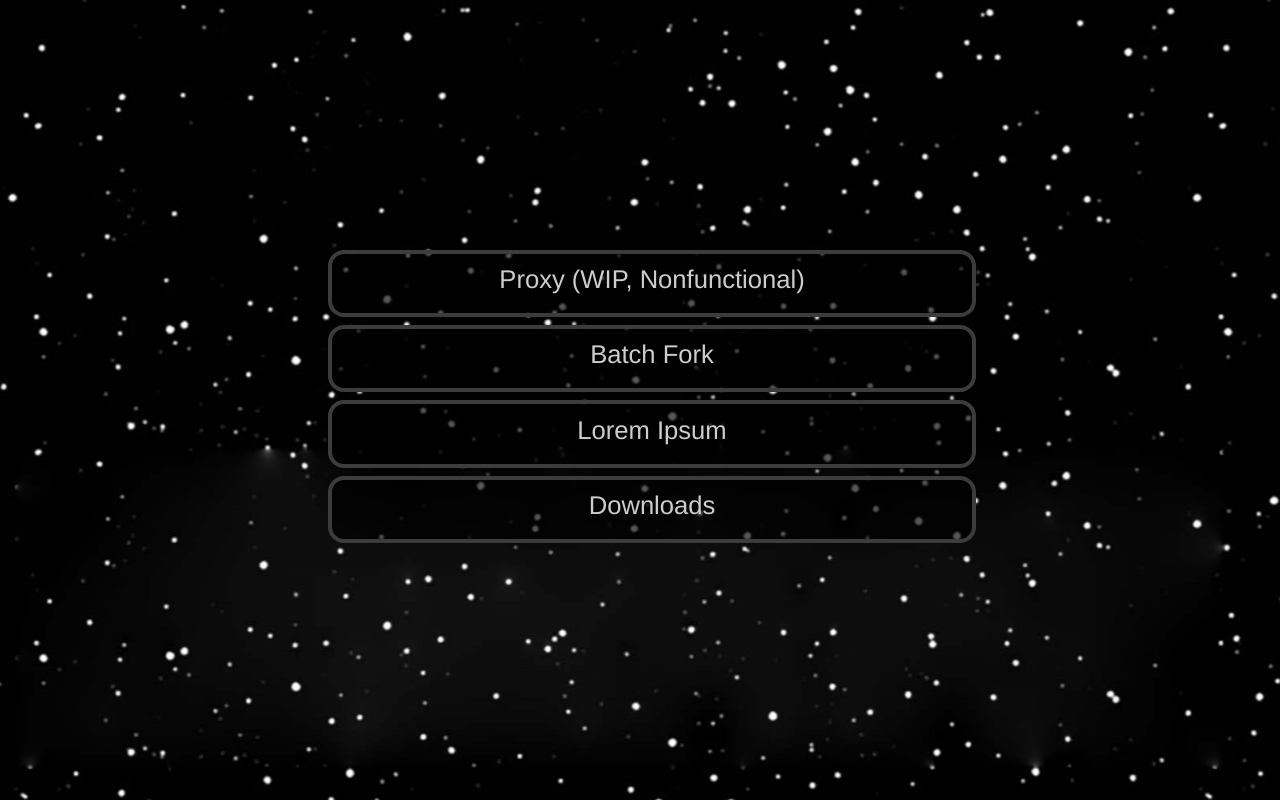
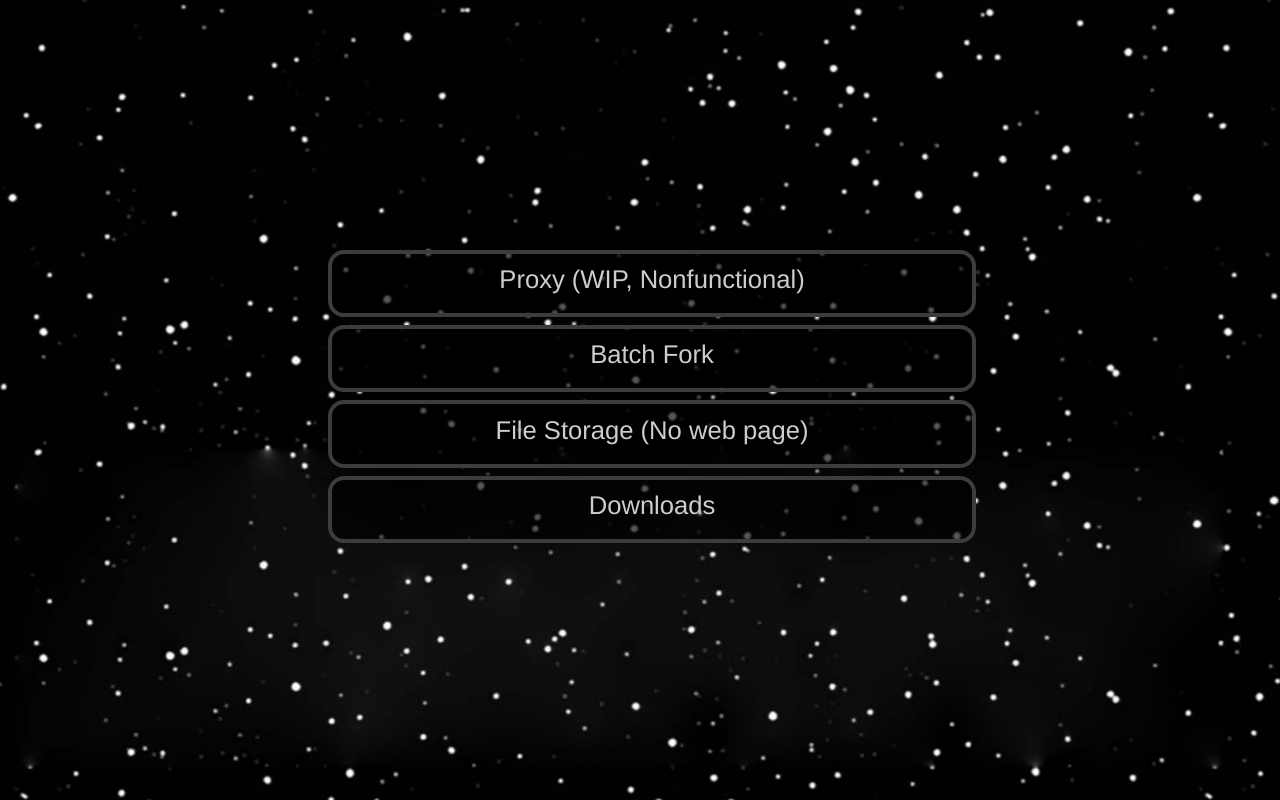
Before and after one commit to sourcite/main, a plain HTML site: page index.html in a window 1280 px wide. Drawn offline with Linux system fonts and the light colour scheme.

Commit message:
index.html
changed Lorem Ipsum to File Storage and updated /main/images href to /main/files

```diff
--- a/index.html
+++ b/index.html
@@ -49,7 +49,7 @@
     <div id="bigDiv">
       <a href="https://sourcite.github.io/main/proxy"><div class="subDiv">Proxy (WIP, Nonfunctional)</div></a>
       <a href="https://sourcite.github.io/main/turnMyComputerIntoAPaperweight"><div class="subDiv">Batch Fork</div></a>
-      <a href="https://sourcite.github.io/main/images"><div class="subDiv">Lorem Ipsum</div></a>
+      <a href="https://sourcite.github.io/main/files"><div class="subDiv">File Storage (No web page)</div></a>
       <a href="https://sourcite.github.io/main/downloads"><div class="subDiv">Downloads</div></a>
     </div>
   </body>
```
